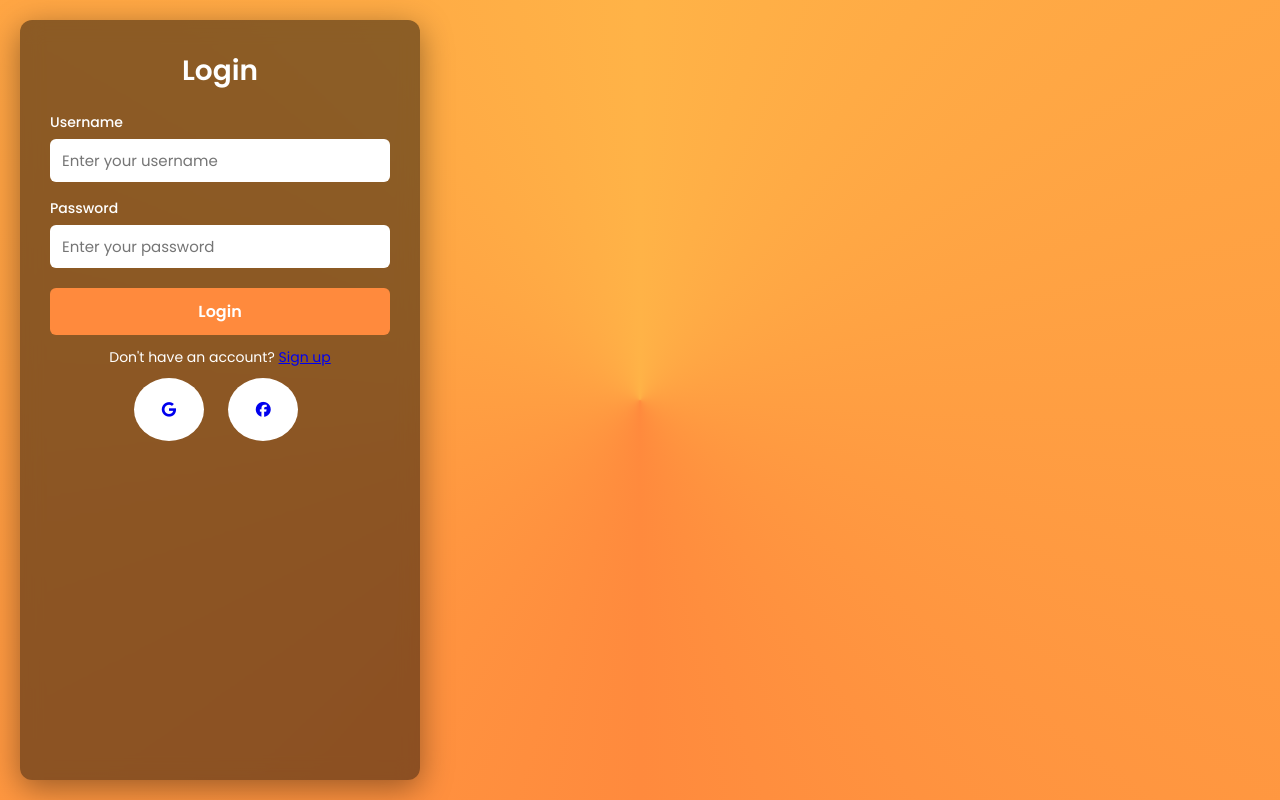
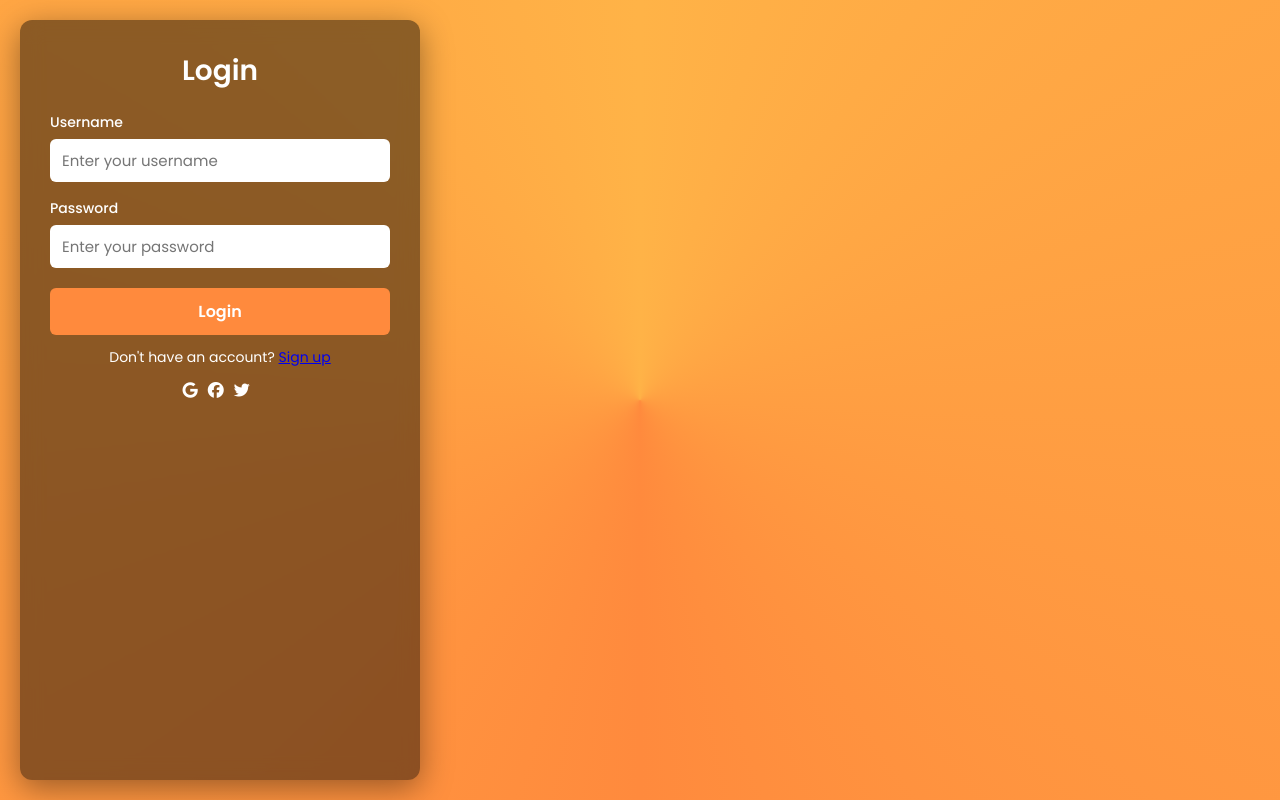
Before and after one commit to adwaitht22/Login-Page, a plain HTML site: page Index.html in a window 1280 px wide. Drawn offline with Linux system fonts and the light colour scheme.

Commit message:
changes made in css styling for icons and  also added the twitter option to login for users .

```diff
--- a/Index.html
+++ b/Index.html
@@ -24,14 +24,23 @@
             <button class="login-button" type="submit">Login</button>
             <p class="signup-link">Don't have an account? <a href="signup.html">Sign up</a></p>
                 <div class="social-login">
-                    <div class="google-icon">
-                        <a href="#" aria-label="Sign in with Google"><i class="fa-brands fa-google"></i></a>
-                    </div>
-                    <div class="facebook-icon">
-                        <a href="#" aria-label="Sign in with Facebook"><i class="fa-brands fa-facebook"></i></a>
-                    </div>
+                    <a href="">
+                        <div class="google-login">
+                        <i class="fa-brands fa-google"></i>
+                        </div></a>
+
+                    <a href="">
+                        <div class="facebook-login">
+                            <i class="fa-brands fa-facebook"></i>
+                        </div></a>
+
+                    <a href="">
+                        <div class="twitter-login">
+                            <i class="fa-brands fa-twitter"></i>
+                        </div></a>
+
                 </div>
         </form>
     </div>
 </body>
-</html>
+</html><a hr
--- a/style.css
+++ b/style.css
@@ -86,19 +86,21 @@ body {
     font-size: 14px;
 }
 .social-login {
+    padding: 10px 0;
     margin-right: 8px;
     align-items: center;
-    text-align: center;
-    flex-direction: column;
+    flex-direction: row;
+    justify-content: center;
+    display: flex;
+    gap: 10px;
+    color: white;
 }
-.google-icon, .facebook-icon {
-    display: inline-block;
-    margin: 10px;
-    padding: 20px;
-    border-radius: 50%;
-    background-color: white;
-    color: #555;
-    font-size: 15px;
-    transition: background-color 0.2s, color 0.2s;
-    width: 70px;
+.google-login {
+    color: white;
 }
+.facebook-login {
+    color: white;
+}
+.twitter-login {
+    color: white;
+}
```
